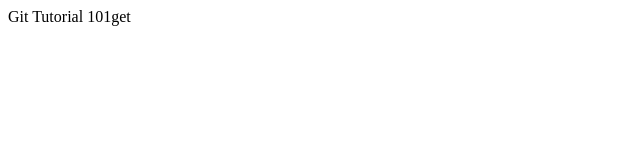
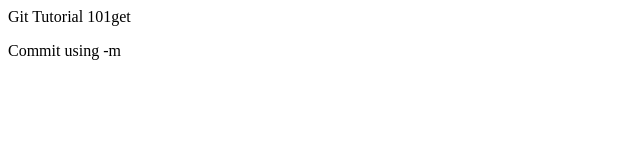
Before and after one commit to jeanchar530/go_crash_course, a plain HTML site: page index.html in a window 1280 px wide. Shown: the full height of the page, 0-640 px from the left. Drawn offline with Linux system fonts and the light colour scheme.

Commit message:
Add paragraph index.html

```diff
--- a/index.html
+++ b/index.html
@@ -4,5 +4,6 @@
     </head>
     <body>
         <p>Git Tutorial 101get</p>
+        <p>Commit using -m</p>
     </body>
 </html>
```
